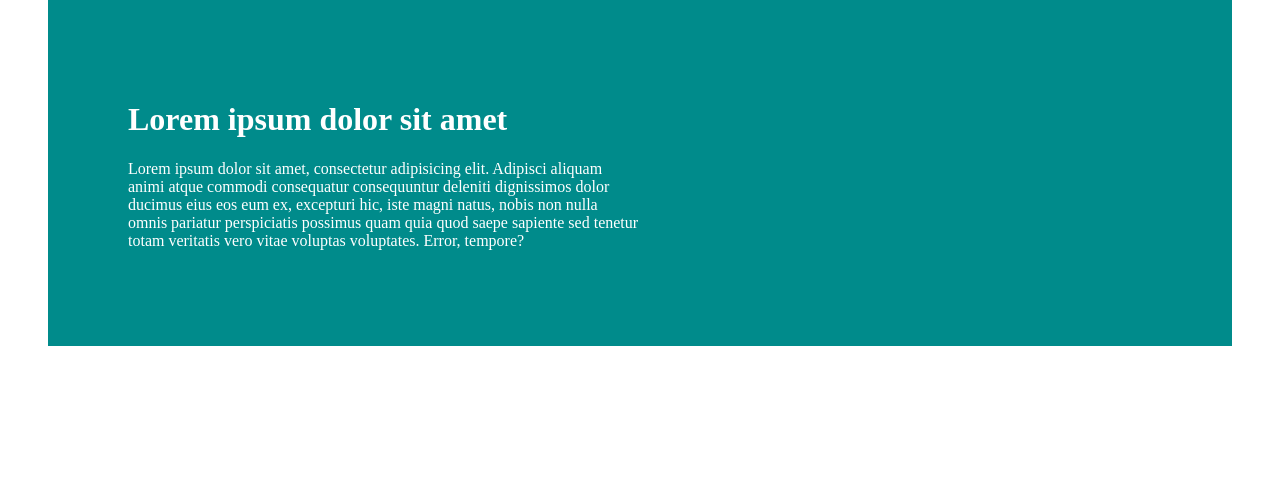
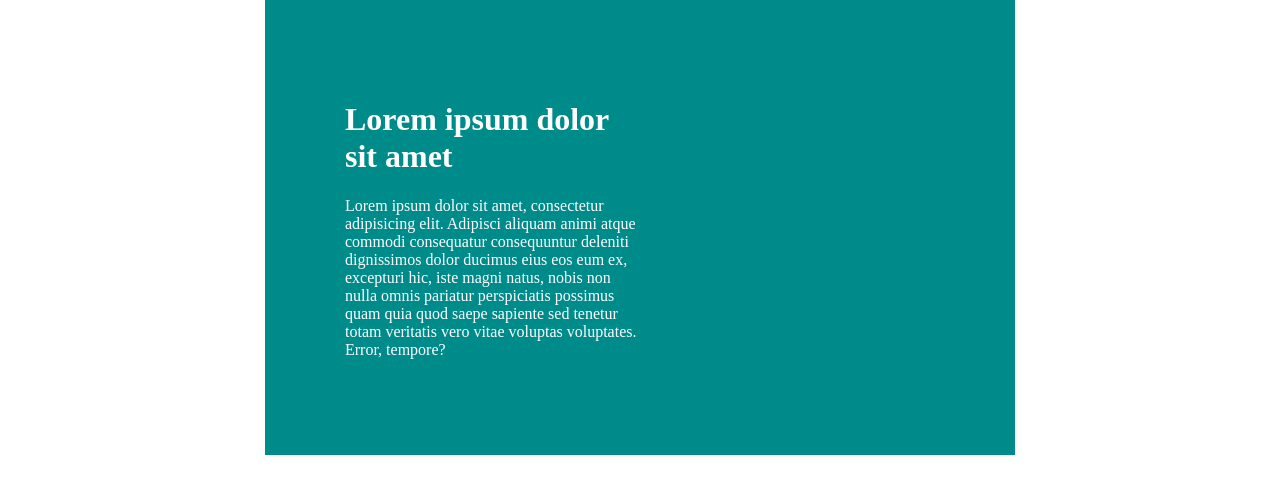
Before and after one commit to alexandre-zatti/responsive-challenge, a plain HTML site: page day-1/index.html in a window 1280 px wide. Drawn offline with Linux system fonts and the light colour scheme.

Commit message:
Day 1 challenge
Adding max-width

```diff
--- a/day-1/styles.css
+++ b/day-1/styles.css
@@ -1,13 +1,17 @@
+* {
+    box-sizing: border-box;
+}
+
 body {
     padding: 0;
     margin: 0;
-    display: flex;
-    justify-content: center;
 }
 
 .container {
+    margin: 0 auto;
     padding: 5rem;
     width: 80%;
+    max-width: 750px;
     background-color: darkcyan;
     color: white;
 }
```
